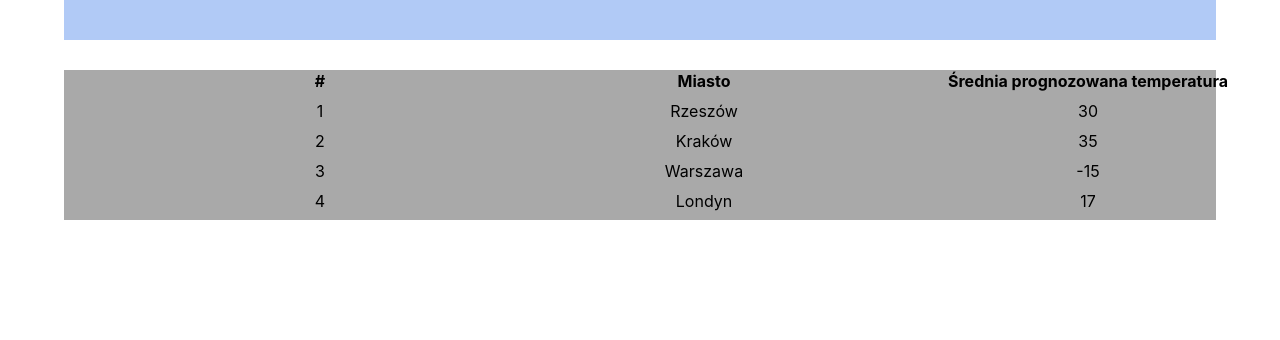
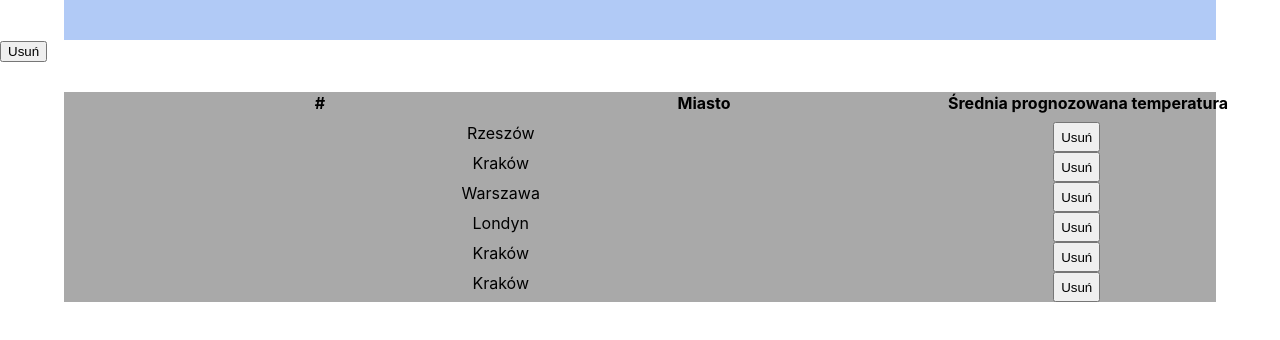
Before and after one commit to kargeb/PGS_React, a React (Create React App) app: page / in a window 1280 px wide. Shown: the top 340 px of the page. Built offline with nearby package versions, Linux system fonts and the light colour scheme.

Commit message:
adding works

```diff
--- a/src/components/Button/Button.js
+++ b/src/components/Button/Button.js
@@ -0,0 +1,11 @@
+import React from "react";
+
+const Button = ({ showLog, city }) => {
+  return (
+    <button onClick={showLog} name={city}>
+      Usuń
+    </button>
+  );
+};
+
+export default Button;
--- a/src/components/Table/Row/Row.js
+++ b/src/components/Table/Row/Row.js
@@ -1,14 +1,16 @@
 import React from "react";
 import styles from "./Row.module.css";
+import Button from "../../Button/Button";
 
 const Row = ({ city, click }) => {
   console.log(city);
 
   return (
     <tr className={styles.row} onClick={click}>
-      <td className={styles.cell}>{city.id}</td>
-      <td className={styles.cell}>{city.name}</td>
-      <td className={styles.cell}>{city.temp}</td>
+      <td className={styles.cell}>{city}</td>
+      <Button city={city} />
+      {/* <td className={styles.cell}>{city.name}</td>
+      <td className={styles.cell}>{city.temp}</td> */}
     </tr>
   );
 };
--- a/src/components/Table/Table.js
+++ b/src/components/Table/Table.js
@@ -14,7 +14,7 @@ const Table = ({ cities, click }) => {
       </thead>
       <tbody>
         {cities.map(city => (
-          <Row key={city.id} city={city} click={click} />
+          <Row key={city} city={city} click={click} />
         ))}
       </tbody>
     </table>
@@ -22,3 +22,5 @@ const Table = ({ cities, click }) => {
 };
 
 export default Table;
+
+/* <Row key={city.id} city={city} click={click} /> */
--- a/src/data/cities.js
+++ b/src/data/cities.js
@@ -20,3 +20,12 @@ export const cities = [
     temp: 17
   }
 ];
+
+export const citiesNames = [
+  "Rzeszów",
+  "Kraków",
+  "Warszawa",
+  "Londyn",
+  "Kraków",
+  "Kraków"
+];
--- a/src/views/Root/Root.js
+++ b/src/views/Root/Root.js
@@ -2,19 +2,33 @@ import React, { Component } from "react";
 // import styles from "./Root.module.css";
 import HeaderLabel from "../../components/HeaderLabel/HeaderLabel";
 import Table from "../../components/Table/Table";
-import { cities } from "../../data/cities";
+import { citiesNames } from "../../data/cities";
+import Button from "../../components/Button/Button";
 
 class Root extends Component {
   state = {
-    cities: [...cities]
+    cities: [...citiesNames]
   };
 
-  clickHandle = e => console.log(e);
+  clickHandle = e => {
+    // console.log(e.target.name);
+
+    const newCity = e.target.name;
+
+    this.setState(prevState => {
+      return {
+        cities: [...prevState.cities, newCity]
+      };
+    });
+  };
+
+  buttonHandle = e => console.log(e.parent);
 
   render() {
     return (
       <div>
         <HeaderLabel />
+        <Button showLog={this.buttonHandle} />
         <Table cities={this.state.cities} click={this.clickHandle} />
       </div>
     );
```
